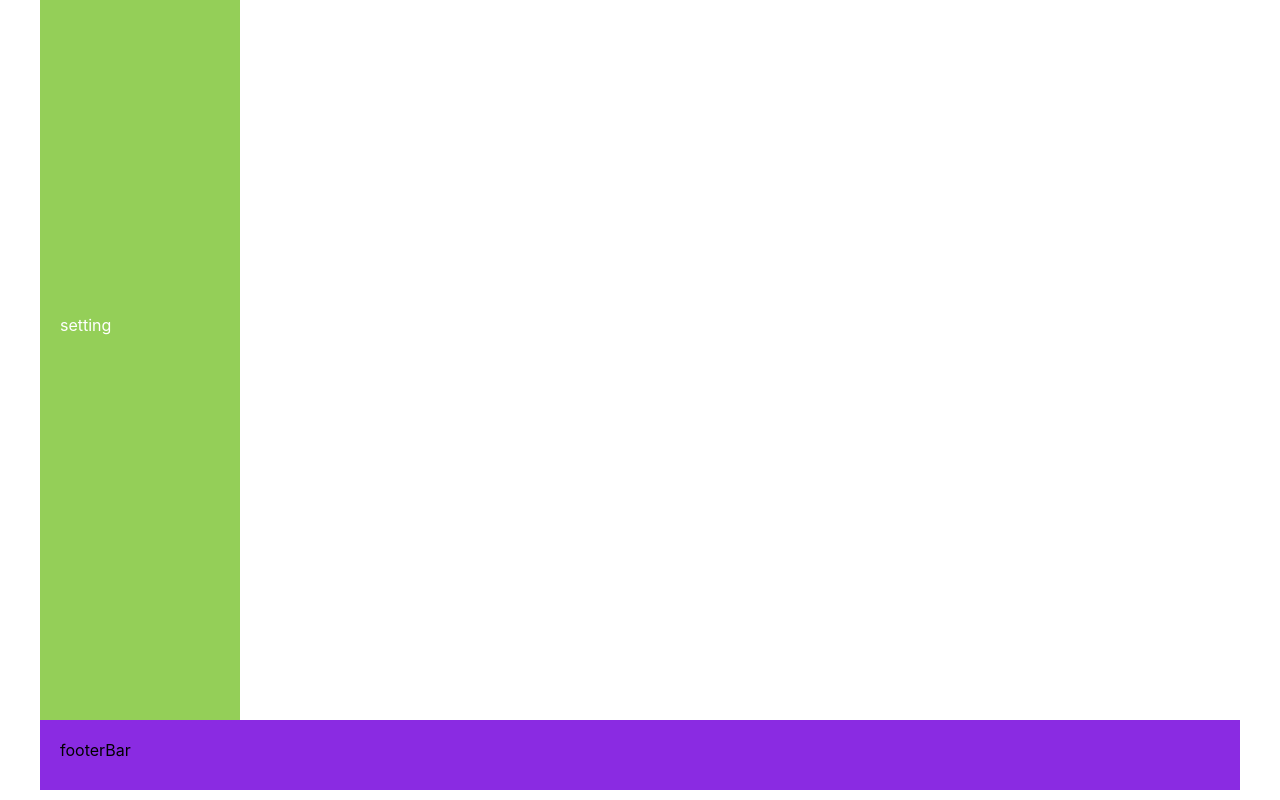
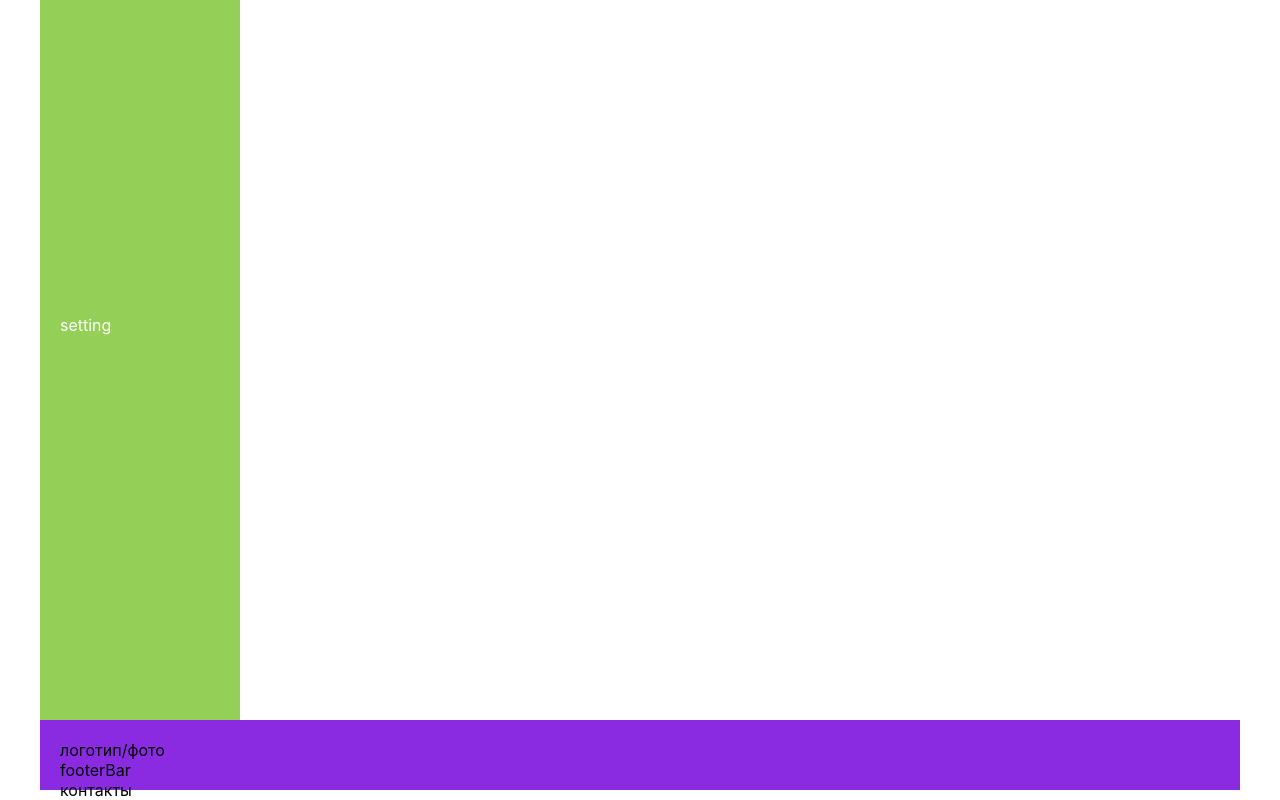
Before and after one commit to ArkadiyJS/react_samurai, a React (Create React App) app: page / in a window 1280 px wide. Shown: the part 380-1180 px from the top of the page. Built offline with nearby package versions, Linux system fonts and the light colour scheme; no server answers.

Commit message:
footer info

```diff
--- a/src/components/footer/footers.jsx
+++ b/src/components/footer/footers.jsx
@@ -4,7 +4,8 @@ import s from'./footers.module.css';
 function Footer(props) {
     return(
         <div className={s.footer__bar}>
-            footerBar
+    <div> логотип/фото</div>            footerBar
+    <div>контакты</div>
 
         </div>
     )
```
